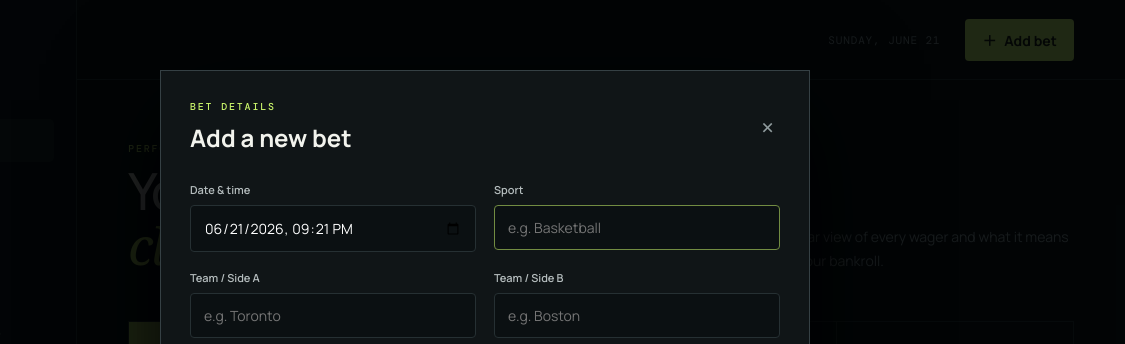
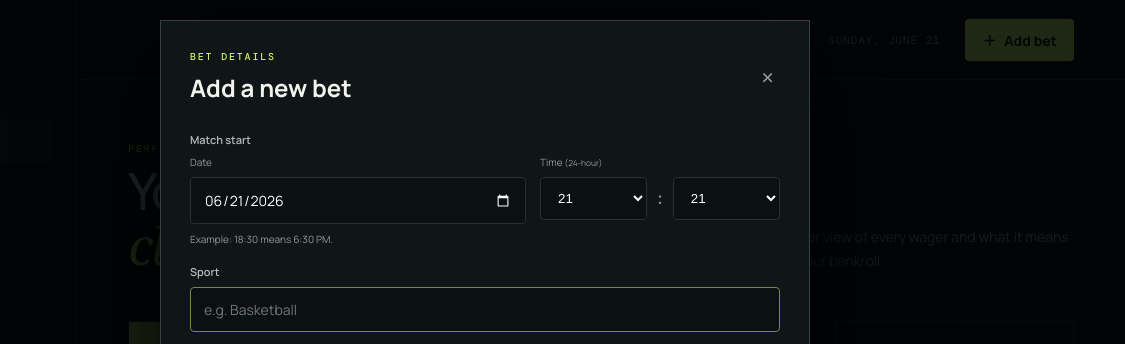
Before and after one commit to maximbarbe/Bet-App, a website with bundled scripts: page public/index.html in a window 1280 px wide. Both pictures are taken after a click on the button "＋ Add bet". Shown: the top 344 px of the page, 155-1280 px from the left. Built offline with nearby package versions, Linux system fonts and the light colour scheme; files whose address does not match are found by name.

Commit message:
design modifications

```diff
--- a/public/css/styles.css
+++ b/public/css/styles.css
@@ -625,7 +625,8 @@ main {
   font-weight: 600;
 }
 
-.field input {
+.field input,
+.field select {
   width: 100%;
   border: 1px solid var(--line);
   background: #0b1012;
@@ -635,8 +636,57 @@ main {
   outline: 0;
 }
 
-.field input:focus {
+.field input:focus,
+.field select:focus {
   border-color: #728c42;
+}
+
+.field select {
+  cursor: pointer;
+  color-scheme: dark;
+}
+
+.field input[type="date"] {
+  color-scheme: dark;
+}
+
+.field select option {
+  background: #0b1012;
+  color: var(--text);
+}
+
+.datetime-controls {
+  display: grid;
+  grid-template-columns: minmax(180px, 1.4fr) minmax(180px, 1fr);
+  gap: 14px;
+}
+
+.datetime-controls > label {
+  display: flex;
+  flex-direction: column;
+  gap: 8px;
+}
+
+.datetime-controls > label > span {
+  color: var(--muted);
+  font-size: 10px;
+}
+
+.datetime-controls small {
+  color: var(--muted);
+  font-weight: 400;
+}
+
+.time-selects {
+  display: grid;
+  grid-template-columns: 1fr auto 1fr;
+  align-items: center;
+  gap: 8px;
+}
+
+.time-selects b {
+  color: var(--muted);
+  font: 16px var(--mono);
 }
 
 .input-prefix {
@@ -1367,6 +1417,10 @@ main {
     grid-column: auto;
   }
 
+  .datetime-controls {
+    grid-template-columns: 1fr;
+  }
+
   .result-picker {
     grid-template-columns: repeat(2, 1fr);
   }
--- a/public/index.html
+++ b/public/index.html
@@ -137,8 +137,8 @@
         <form id="betForm">
           <input type="hidden" id="betId" />
           <div class="form-grid">
-            <label class="field"><span>Date & time</span><input type="datetime-local" id="betDate" required /></label>
-            <label class="field"><span>Sport</span><input type="text" id="betSport" placeholder="e.g. Basketball" required /></label>
+            <div class="field full"><span>Match start</span><div class="datetime-controls"><label><span>Date</span><input type="date" id="betDate" required /></label><label><span>Time <small>(24-hour)</small></span><div class="time-selects"><select id="betHour" aria-label="Match start hour" required></select><b>:</b><select id="betMinute" aria-label="Match start minute" required></select></div></label></div><small class="field-note">Example: 18:30 means 6:30 PM.</small></div>
+            <label class="field full"><span>Sport</span><input type="text" id="betSport" placeholder="e.g. Basketball" required /></label>
             <label class="field"><span>Team / Side A</span><input type="text" id="teamA" placeholder="e.g. Toronto" required /></label>
             <label class="field"><span>Team / Side B</span><input type="text" id="teamB" placeholder="e.g. Boston" required /></label>
             <label class="field"><span>Bet / Selection</span><input type="text" id="betSelection" placeholder="e.g. Over 2.5" required /></label>
--- a/public/js/app.js
+++ b/public/js/app.js
@@ -68,6 +68,30 @@ function resultColorClass(result) {
   if (result === 'win') return 'positive';
   if (result === 'loss') return 'negative';
   return 'neutral';
+}
+
+function populateTimeSelectors() {
+  $('#betHour').innerHTML = Array.from({ length: 24 }, (_, hour) => {
+    const value = String(hour).padStart(2, '0');
+    return `<option value="${value}">${value}</option>`;
+  }).join('');
+
+  $('#betMinute').innerHTML = Array.from({ length: 60 }, (_, minute) => {
+    const value = String(minute).padStart(2, '0');
+    return `<option value="${value}">${value}</option>`;
+  }).join('');
+}
+
+function setBetDateTime(value) {
+  const [date, time = '00:00'] = value.slice(0, 16).split('T');
+  const [hour = '00', minute = '00'] = time.split(':');
+  $('#betDate').value = date;
+  $('#betHour').value = hour;
+  $('#betMinute').value = minute;
+}
+
+function getBetDateTime() {
+  return `${$('#betDate').value}T${$('#betHour').value}:${$('#betMinute').value}`;
 }
 
 function renderProfitChart(svgSelector, emptySelector) {
@@ -150,13 +174,13 @@ function openModal(id = null) {
   $('#deleteBet').classList.add('hidden');
   $('#modalTitle').textContent = 'Add a new bet';
   const localNow = new Date(Date.now() - new Date().getTimezoneOffset() * 60000).toISOString().slice(0,16);
-  $('#betDate').value = localNow;
+  setBetDateTime(localNow);
   if (id) {
     const bet = bets.find(b => String(b.id) === String(id));
     if (!bet) return;
     $('#modalTitle').textContent = 'Edit bet';
     $('#betId').value = bet.id;
-    $('#betDate').value = bet.date;
+    setBetDateTime(bet.date);
     $('#betSport').value = bet.sport;
     $('#teamA').value = bet.teamA;
     $('#teamB').value = bet.teamB;
@@ -183,7 +207,7 @@ $('#betForm').addEventListener('submit', async event => {
   event.preventDefault();
   const id = $('#betId').value;
   const odds = Number($('#betOdds').value), stake = Number($('#betStake').value), outcome = $('#betOutcome').value;
-  const bet = { date: $('#betDate').value, sport: $('#betSport').value.trim(), teamA: $('#teamA').value.trim(), teamB: $('#teamB').value.trim(), selection: $('#betSelection').value.trim(), line: $('#betLine').value.trim(), odds, stake, outcome, profit: calculateProfit(outcome, odds, stake) };
+  const bet = { date: getBetDateTime(), sport: $('#betSport').value.trim(), teamA: $('#teamA').value.trim(), teamB: $('#teamB').value.trim(), selection: $('#betSelection').value.trim(), line: $('#betLine').value.trim(), odds, stake, outcome, profit: calculateProfit(outcome, odds, stake) };
   try {
     if (id) await api(`/${id}`, { method: 'PUT', body: JSON.stringify(bet) });
     else await api('', { method: 'POST', body: JSON.stringify(bet) });
@@ -280,5 +304,6 @@ document.addEventListener('keydown', event => { if (event.key === 'Escape') clos
 $('#todayLabel').textContent = new Date().toLocaleDateString('en-CA', { weekday:'long', month:'long', day:'numeric' }).toUpperCase();
 addOutcome('Side A', '', ''); addOutcome('Side B', '', '');
 addDevigOutcome('Side A', '', ''); addDevigOutcome('Side B', '', '');
+populateTimeSelectors();
 route();
 loadBets().catch(error => { renderAll(); showToast(`Database unavailable: ${error.message}`); });
```
